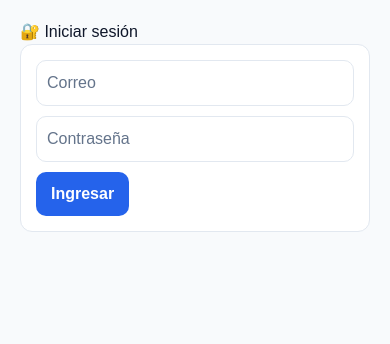
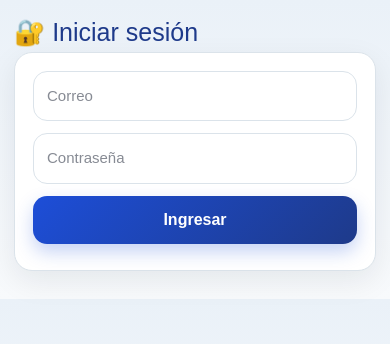
Before and after one commit to jorgeyanezyanez/protege-calle, a Next.js app: page /login in a window 390 px wide. Shown: the top 344 px of the page. Built offline with nearby package versions, Linux system fonts and the light colour scheme.

Commit message:
Mejorar diseño visual

```diff
--- a/styles/globals.css
+++ b/styles/globals.css
@@ -1,23 +1,37 @@
 @import "tailwindcss";
 
 :root {
-  --bg: #f8fafc;
+  --bg: #eef3f8;
   --panel: #ffffff;
-  --panel2: #f1f5f9;
   --text: #0f172a;
   --muted: #64748b;
-  --primary: #2563eb;
-  --danger: #ef4444;
-  --warn: #f59e0b;
-  --ok: #22c55e;
-  --border: #e2e8f0;
+  --primary: #1d4ed8;
+  --primary-dark: #1e3a8a;
+  --accent: #f59e0b;
+  --danger: #dc2626;
+  --border: #dbe3ea;
+  --shadow: 0 10px 30px rgba(15, 23, 42, 0.08);
+}
+
+* {
+  box-sizing: border-box;
 }
 
 body {
   margin: 0;
   font-family: Arial, Helvetica, sans-serif;
-  background: var(--bg);
+  background: linear-gradient(180deg, #eaf1f8, #f8fafc);
   color: var(--text);
+}
+
+a {
+  color: inherit;
+  text-decoration: none;
+  font-weight: 600;
+}
+
+nav {
+  box-shadow: var(--shadow);
 }
 
 .container {
@@ -28,42 +42,101 @@ body {
 
 .card {
   background: var(--panel);
-  padding: 15px;
-  border-radius: 12px;
-  margin-bottom: 12px;
+  padding: 18px;
+  border-radius: 18px;
+  margin-bottom: 14px;
   border: 1px solid var(--border);
+  box-shadow: var(--shadow);
 }
 
-input, select, textarea {
-  width: 100%;
-  padding: 10px;
-  border-radius: 10px;
-  border: 1px solid var(--border);
-  background: var(--panel);
-  color: var(--text);
-  margin-bottom: 10px;
+h1, h2, h3 {
+  margin-top: 0;
 }
 
-input::placeholder {
+h1 {
+  font-size: 30px;
+  color: var(--primary-dark);
+}
+
+h2 {
+  font-size: 22px;
+  color: var(--primary-dark);
+}
+
+p {
   color: var(--muted);
 }
 
+input,
+select,
+textarea {
+  width: 100%;
+  padding: 13px;
+  border-radius: 14px;
+  border: 1px solid var(--border);
+  background: #ffffff;
+  color: var(--text);
+  margin-bottom: 12px;
+  font-size: 15px;
+  outline: none;
+}
+
+input:focus,
+select:focus,
+textarea:focus {
+  border-color: var(--primary);
+  box-shadow: 0 0 0 3px rgba(29, 78, 216, 0.12);
+}
+
 .btn {
-  background: var(--primary);
+  background: linear-gradient(135deg, var(--primary), var(--primary-dark));
   border: none;
-  padding: 10px 15px;
-  border-radius: 10px;
+  padding: 12px 16px;
+  border-radius: 14px;
   color: white;
   cursor: pointer;
   font-weight: bold;
+  box-shadow: 0 8px 18px rgba(29, 78, 216, 0.25);
 }
 
 .btn:hover {
-  opacity: 0.9;
+  opacity: 0.95;
+  transform: translateY(-1px);
+}
+
+.btn:disabled {
+  opacity: 0.6;
+  cursor: not-allowed;
+  transform: none;
 }
 
 .grid-btn {
-  display: flex;
-  gap: 10px;
-  flex-wrap: wrap;
+  display: grid;
+  grid-template-columns: repeat(auto-fit, minmax(160px, 1fr));
+  gap: 14px;
 }
+
+img {
+  max-width: 100%;
+}
+
+/* móvil */
+@media (max-width: 768px) {
+  .container {
+    padding: 14px;
+  }
+
+  nav {
+    font-size: 14px;
+    gap: 10px !important;
+  }
+
+  h1 {
+    font-size: 25px;
+  }
+
+  .btn {
+    width: 100%;
+    margin-bottom: 8px;
+  }
+}
```
